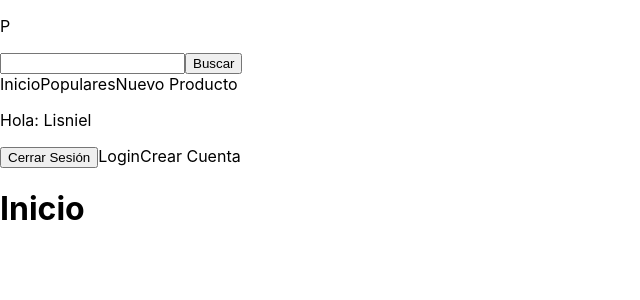
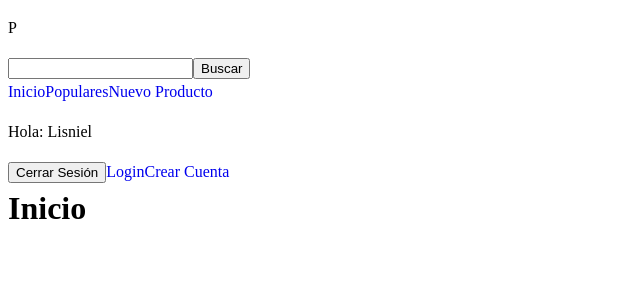
Before and after one commit to lisnielsm/product-hunt-next, a Next.js app: page / in a window 1280 px wide. Shown: the top 300 px of the page, without its empty margins (0-640 px from the left). Built offline with nearby package versions, Linux system fonts and the light colour scheme.

Commit message:
Se agregó el componente Layout y estilos CSS globales

```diff
--- a/components/layout/Layout.js
+++ b/components/layout/Layout.js
@@ -4,7 +4,6 @@ import Header from './Header';
 const Layout = props => {
     return (
         <>
-
             <Header />
 
             <main>
--- a/package.json
+++ b/package.json
@@ -8,15 +8,14 @@
     "lint": "next lint"
   },
   "dependencies": {
-    "@emotion/babel-preset-css-prop": "^11.2.0",
-    "@emotion/core": "^11.0.0",
+    "@emotion/react": "^11.7.1",
     "@emotion/styled": "^11.6.0",
-    "babel-plugin-emotion": "^11.0.0",
     "next": "12.0.10",
     "react": "17.0.2",
     "react-dom": "17.0.2"
   },
   "devDependencies": {
+    "@emotion/babel-plugin": "^11.7.2",
     "eslint": "8.8.0",
     "eslint-config-next": "12.0.10"
   }
--- a/styles/globals.css
+++ b/styles/globals.css
@@ -1,16 +1,38 @@
-html,
+:root {
+  --gris   : #3d3d3d;
+  --gris2  : #6f6f6f;
+  --naranja: #da552f;
+}
+
+html {
+  font-size : 62.5%;
+  box-sizing: border-box;
+}
+
+*,
+*:before,
+*:after {
+  box-sizing: inherit;
+}
+
 body {
-  padding: 0;
-  margin: 0;
-  font-family: -apple-system, BlinkMacSystemFont, Segoe UI, Roboto, Oxygen,
-    Ubuntu, Cantarell, Fira Sans, Droid Sans, Helvetica Neue, sans-serif;
+  font-size  : 1.6rem;
+  line-height: 1.5;
+}
+
+h1,
+h2,
+h3 {
+  margin     : 0 0 2rem 0;
+  line-height: 1.5;
+}
+
+ul {
+  list-style: none;
+  margin    : 0;
+  padding   : 0;
 }
 
 a {
-  color: inherit;
   text-decoration: none;
 }
-
-* {
-  box-sizing: border-box;
-}
```
Also changed, not shown: .babelrc, 1 other file (tests, documents, lock files or other folders).
